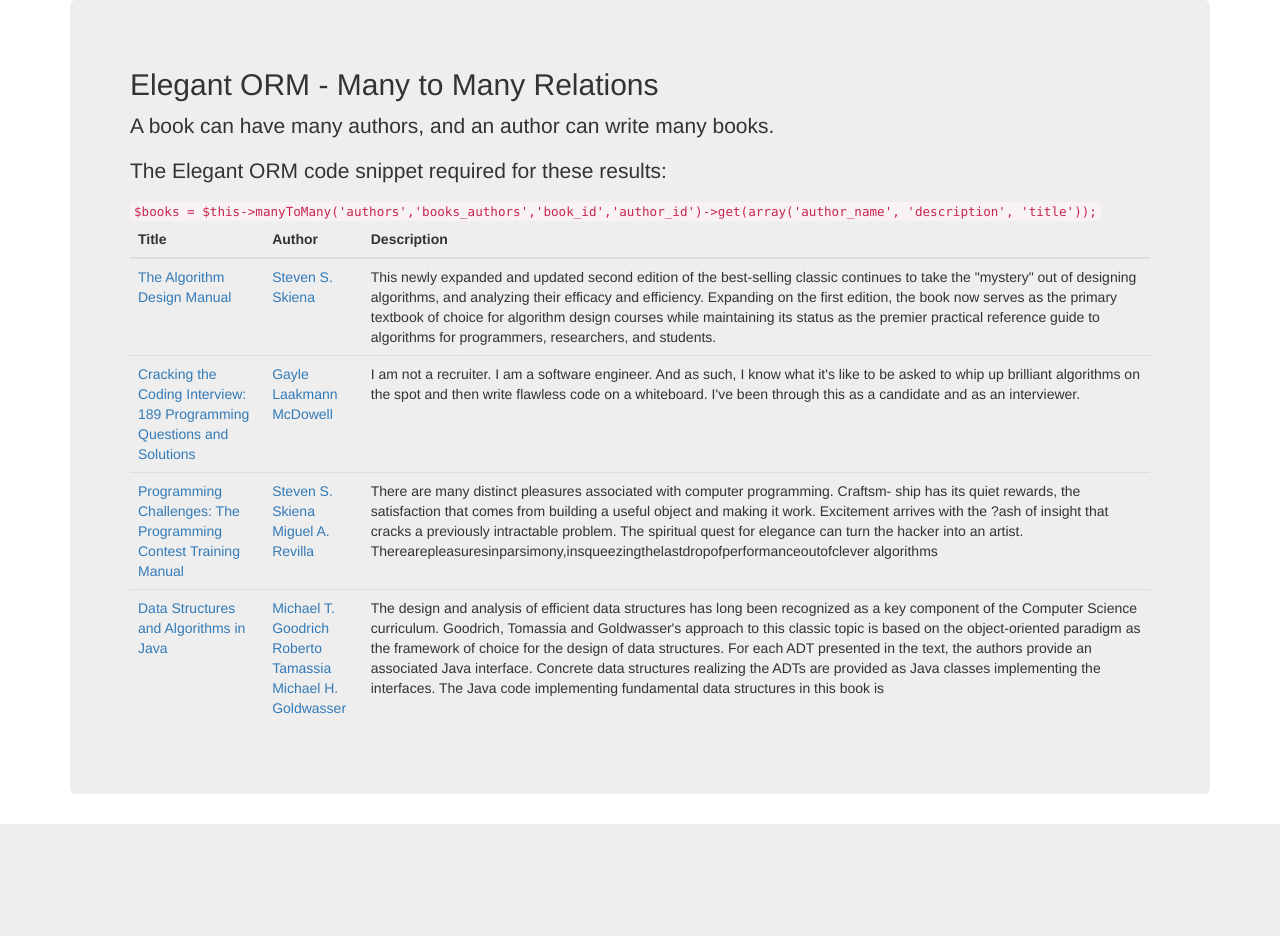
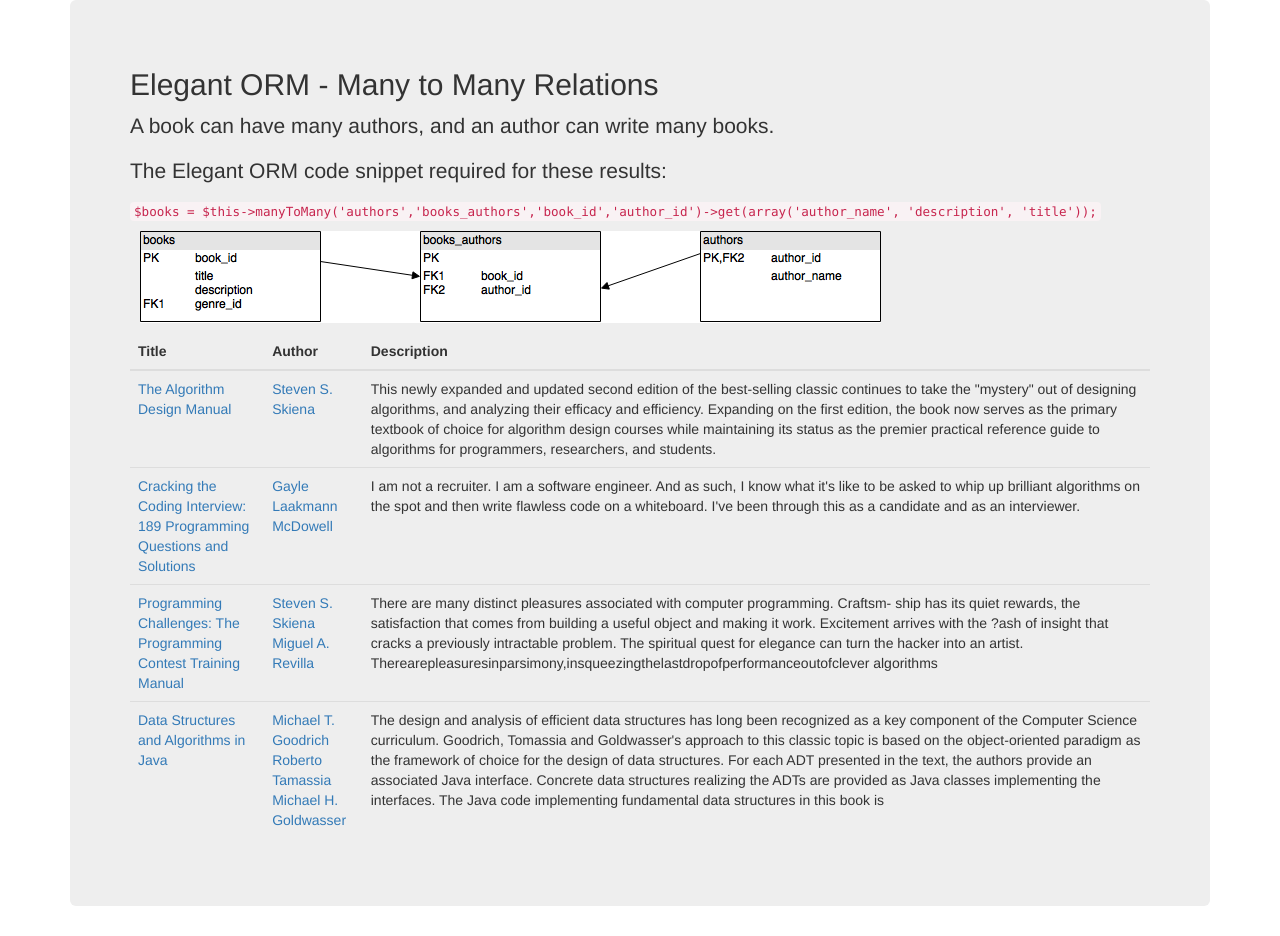
Before and after one commit to mharoot/Elegant-Bookstore, a PHP site: page /elegantbookstore/ in a window 1280 px wide. Before the commit the page ends 824 px from the top, so only its background shows below. Run offline with PHP 8.4, Linux system fonts and the light colour scheme; data comes from the database, SQL or seed files in the repository; some libraries are stand-ins or nearby versions.

Commit message:
added images to front end

```diff
--- a/view/pages/authorsbooks.php
+++ b/view/pages/authorsbooks.php
@@ -7,6 +7,9 @@
 <code>
 	$result = $this->manyToMany('books','books_authors','author_id','book_id')->where('author_name','=',$author)->get()
 </code>
+
+<img style="padding:10px" src="assets/images/ManyToMany.png"></img>
+
 
 <?php
 	echo '<h4> Author '. $books_by_author[0]['author_name']. '</h4>';
--- a/view/pages/booklist.php
+++ b/view/pages/booklist.php
@@ -9,6 +9,9 @@ ini_set('display_errors',1);
 <p> A book can have many authors, and an author can write many books.</p>
 <p> The Elegant ORM code snippet required for these results: </p>
 <code> $books = $this->manyToMany('authors','books_authors','book_id','author_id')->get(array('author_name', 'description', 'title')); </code>
+</br>
+<img style="padding:10px" src="assets/images/ManyToMany.png"></img>
+
 <table class="table table-hover">
 	<thead>
       <tr>
--- a/view/pages/viewbook.php
+++ b/view/pages/viewbook.php
@@ -4,6 +4,9 @@
 <code>
 	$result = $this->oneToOne('genres','genre_id','id')->manyToMany('authors', 'books_authors','book_id','author_id')->where('title', '=', $title)->get();
 </code>
+</br>
+<img style="padding:10px" src="assets/images/OneToOneChainedManyToMany.png"></img>
+
 <table class="table table-hover">
 	<thead>
       <tr>
```
Also changed, not shown: assets/images/ManyToMany.png (added), assets/images/OneToOneChainedManyToMany.png (added).
